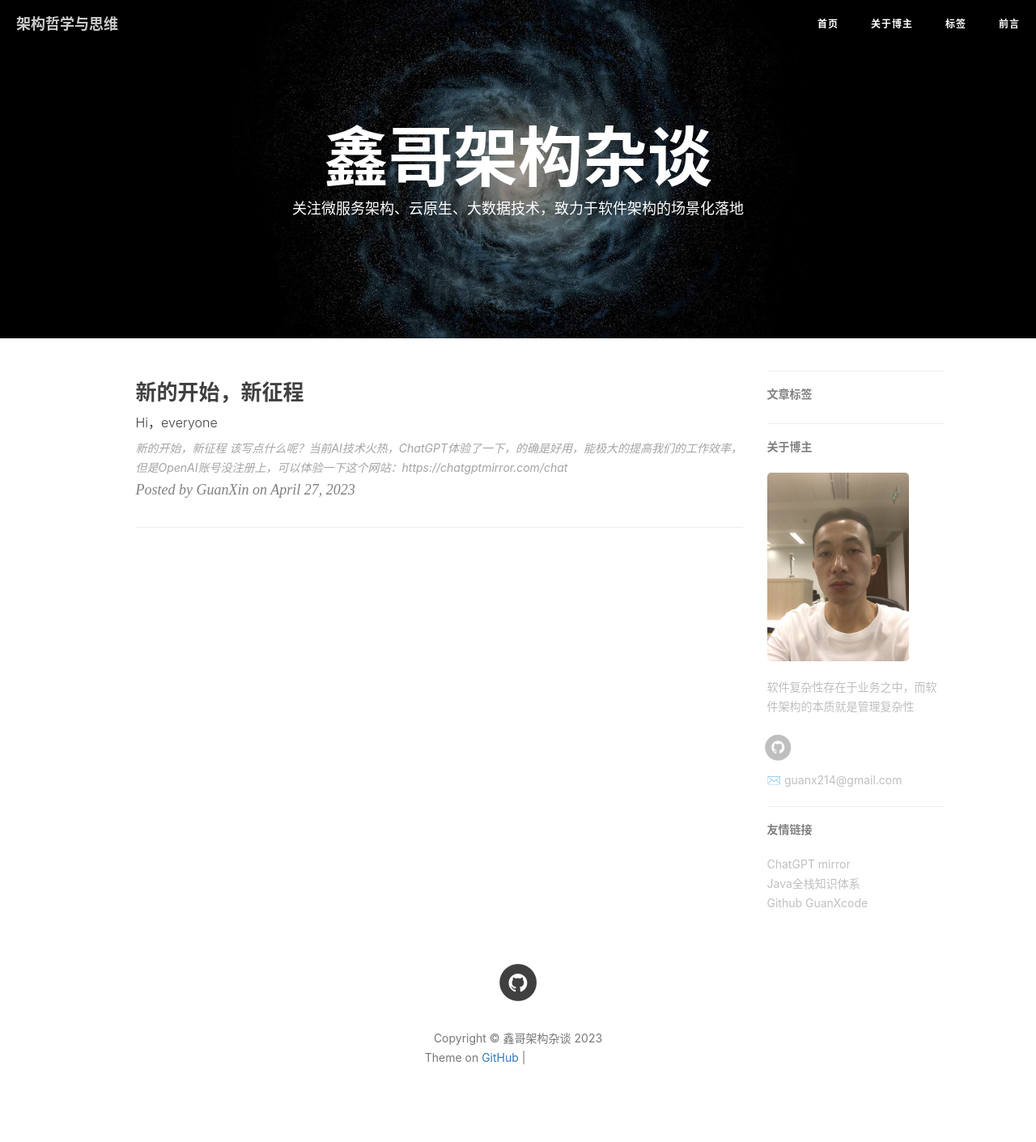
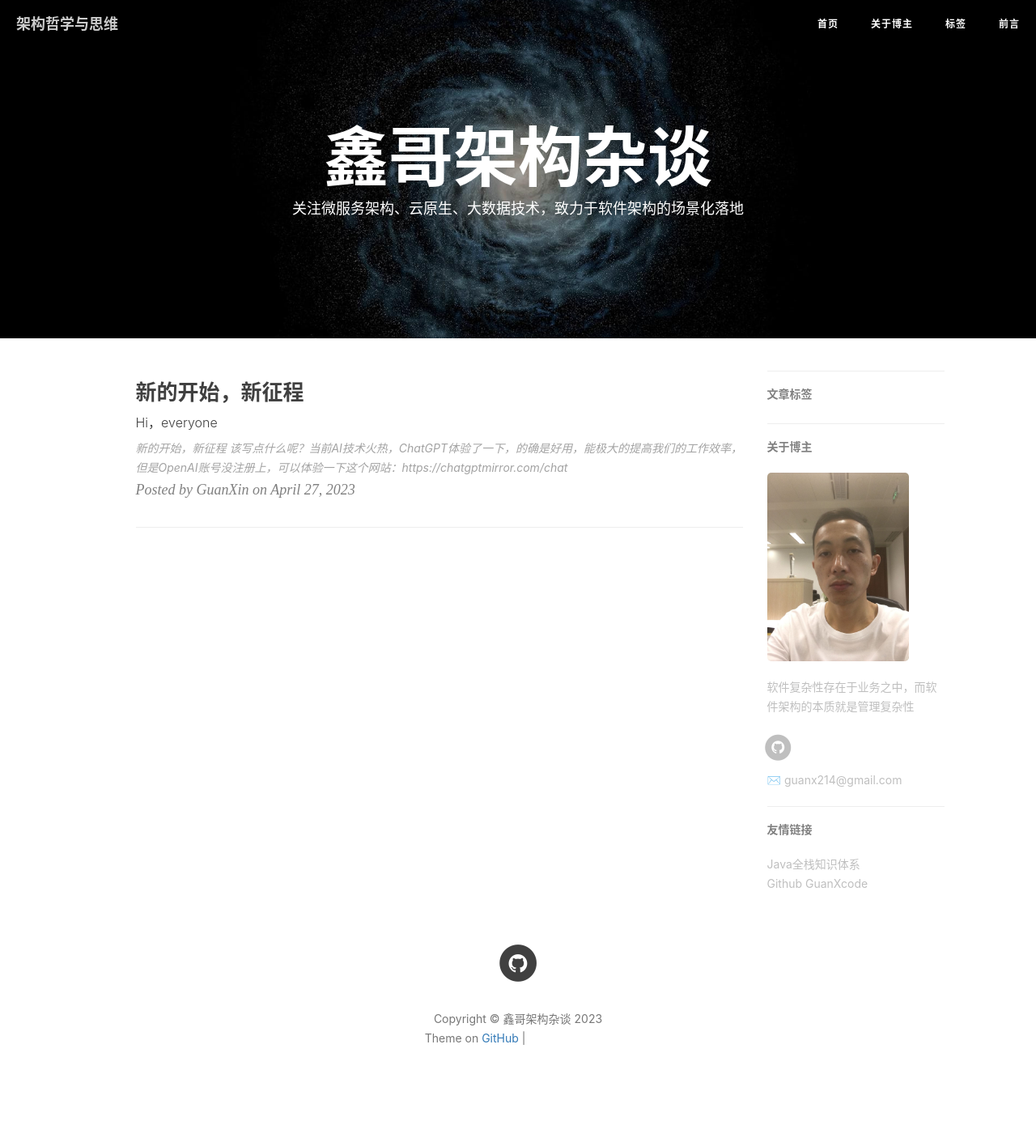
Before and after one commit to GuanXcode/GuanXcode.github.io, a Jekyll site: the page built from index.html, in a window 1280 px wide. Shown: the whole page at 81% size. Built offline with Jekyll 4.4.1, drawn with Linux system fonts in a browser that asks for light colours; nearby versions of some CDN libraries; the list of posts is cut into pages by our own code; comment, search, counter and statistics services are not loaded; after the commit the page ends 1387 px from its top, so only the background shows below that; grey boxes are pictures that could not be loaded.

Commit message:
Update _config.yml

```diff
--- a/_config.yml
+++ b/_config.yml
@@ -5,7 +5,7 @@
 header-img: img/post-bg-universe.jpg
 email: guanx214@gmail.com
 description: "Every failure is leading towards success."
-keyword: "GuanXcode, GuanXcode Tech, 鑫哥架构杂谈, 架构哲学与思维, iOS, Apple, iPhone"
+keyword: "GuanXcode, GuanXcode Tech, 鑫哥架构杂谈, 架构哲学与思维"
 url: "http://guanxcode.github.io"          # your host, for absolute URL
 baseurl: ""      # for example, '/blog' if your blog hosted on 'host/blog'
 github_repo: "https://github.com/guanxcode/guanxcode.github.io.git" # you code repository
@@ -13,7 +13,7 @@
 # Sidebar settings
 sidebar: true                           # whether or not using Sidebar.
 sidebar-about-description: "软件复杂性存在于业务之中，而软件架构的本质就是管理复杂性"
-sidebar-avatar: /img/about-BY-gentle.jpg      # use absolute URL, seeing it's used in both `/` and `/about/`
+sidebar-avatar: /img/about-by-gentle.jpg      # use absolute URL, seeing it's used in both `/` and `/about/`
 
 
 
@@ -100,9 +100,6 @@
 # Friends
 friends: [
     {
-        title: "ChatGPT mirror",
-        href: "https://chatgptmirror.com/chat"
-    },{
         title: "Java全栈知识体系",
         href: "https://pdai.tech/"
     },{
```
